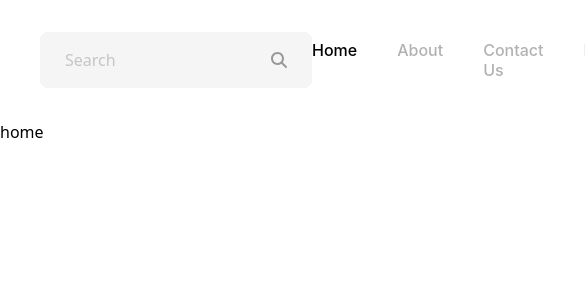
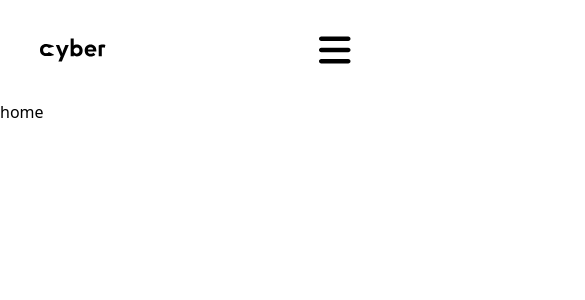
Before and after one commit to AwadHimself/cyper-with-viue, a Vue app: page / in a window 390 px wide. Shown: the top 300 px of the page, 585 px wide, since content can reach past the window. Built offline with nearby package versions, Linux system fonts and the light colour scheme.

Commit message:
cyper with vue

```diff
--- a/src/components/NavBar.vue
+++ b/src/components/NavBar.vue
@@ -6,11 +6,11 @@ import { RouterLink } from "vue-router";
   <nav class="flex justify-center my-4">
     <div class="navbar container flex justify-between items-center px-10 py-4">
       <div class="logo"><img src="../assets/cyber.svg" alt="" srcset=""></div>
-      <div class="search">
+      <div class="search hidden md:block">
         <input type="text" id="search" placeholder="Search">
         <font-awesome-icon :icon="['fas', 'magnifying-glass']" class="mag" />
       </div>
-      <div class="links">
+      <div class="links hidden md:block ">
         <ul class=" flex gap-10 ">
           <router-link to="/" active-class="active">Home</router-link>
           <router-link to="/about" active-class="active">About</router-link>
@@ -18,13 +18,14 @@ import { RouterLink } from "vue-router";
           <router-link to="blog" active-class="active">Blog</router-link>
         </ul>
       </div>
-      <div class="icons ">
+      <div class="icons hidden min-lg:block ">
         <ul class=" flex gap-6 ">
           <font-awesome-icon :icon="['far', 'heart']" />
           <font-awesome-icon :icon="['fas', 'cart-shopping']" />
           <font-awesome-icon :icon="['fas', 'user']" />
         </ul>
       </div>
+      <font-awesome-icon :icon="['fas', 'bars']" class=" block! md:hidden! text-4xl "/>
     </div>
   </nav>
 </template>
@@ -40,7 +41,6 @@ import { RouterLink } from "vue-router";
       .search{
         position: relative;
         border-radius: 8px;
-        color: #989898;
         background: #F5F5F5;
         input{
         border-radius: 8px;
@@ -66,6 +66,7 @@ import { RouterLink } from "vue-router";
             font-weight: 500;
             line-height: normal;
             opacity: .3;
+            transition: .3s;
             &.active{
               opacity: 1;
             }
--- a/src/views/notFoundView.vue
+++ b/src/views/notFoundView.vue
@@ -7,10 +7,8 @@ import { RouterLink } from 'vue-router';
     <i class="pi pi-exclamation-triangle text-yellow-500 text-7xl mb-5"></i>
     <h1 class="text-6xl font-bold mb-4">404 Not Found</h1>
     <p class="text-xl mb-5">This page does not exist</p>
-    <RouterLink
-      to="/"
-      class="text-white bg-green-700 hover:bg-green-900 rounded-md px-3 py-2 mt-4 "
-      >Go Back</RouterLink
-    >
+    <div class="text-white bg-black hover:bg-gray-900 rounded-md px-3 py-2 mt-4 ">
+      <router-link to="/" >GO Back</router-link>
+    </div>
   </section>
 </template>
```
